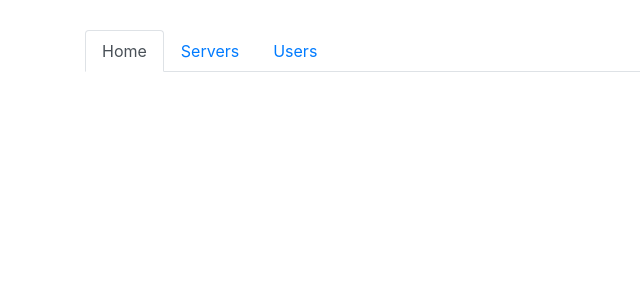
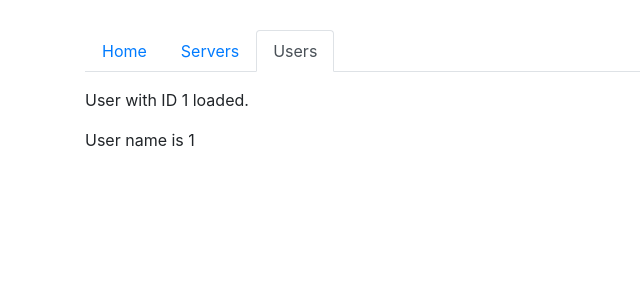
Before and after one commit to mallenswe/Angular-Learning, an Angular app in the folder my-first-app/: page /users/1/1 in a window 1280 px wide. Before the commit this address led to /. Shown: the top 300 px of the page, without its empty margins (0-640 px from the left). Built offline with nearby package versions, Linux system fonts and the light colour scheme.

Commit message:
Angular-Learning: Route Parameters

```diff
--- a/my-first-app/src/app/app.module.ts
+++ b/my-first-app/src/app/app.module.ts
@@ -48,6 +48,10 @@ const appRoutes: Routes = [
   {
     path: 'users',
     component:  RoutingUsersComponent
+  },
+  {
+    path: 'users/:id/:name',
+    component:  RoutingUserComponent
   },
   {
     path: 'servers',
--- a/my-first-app/src/app/routing-home/routing-home.component.html
+++ b/my-first-app/src/app/routing-home/routing-home.component.html
@@ -1,2 +1,3 @@
 <h4>Welcome to Server Manager 4.0</h4>
 <p>Manage your Servers and Users.</p>
+<button class="btn btn-primary" (click)="onLoadServers()">Load Servers</button>
--- a/my-first-app/src/app/routing-home/routing-home.component.ts
+++ b/my-first-app/src/app/routing-home/routing-home.component.ts
@@ -1,4 +1,5 @@
 import { Component, OnInit } from '@angular/core';
+import { Router } from '@angular/router';
 
 @Component({
   selector: 'app-routing-home',
@@ -7,9 +8,13 @@ import { Component, OnInit } from '@angular/core';
 })
 export class RoutingHomeComponent implements OnInit {
 
-  constructor() { }
+  constructor(private router: Router) { }
 
   ngOnInit() {
   }
 
+  onLoadServers() {
+    this.router.navigate(['/servers']);
+  }
+
 }
--- a/my-first-app/src/app/routing-section/routing-section.component.html
+++ b/my-first-app/src/app/routing-section/routing-section.component.html
@@ -2,14 +2,38 @@
   <div class="row">
     <div class="col-xs-12 col-sm-10 col-md-8 col-sm-offset-1 col-md-offset-2">
       <ul class="nav nav-tabs">
-        <li role="presentation" class="nav-item"><a class="nav-link active" [routerLink]="['/']" routerLinkActive="router-link-active" >Home</a></li>
-        <li role="presentation" class="nav-item"><a class="nav-link"[routerLink]="['/servers']" routerLinkActive="router-link-active" >Servers</a></li>
-        <li role="presentation" class="nav-item"><a class="nav-link" [routerLink]="['/users']" routerLinkActive="router-link-active" >Users</a></li>
+        <li role="presentation" class="nav-item">
+          <a
+            class="nav-link"
+            [routerLink]="['/']"
+            routerLinkActive="active"
+            [routerLinkActiveOptions]="{ exact: true }"
+            >Home</a
+          >
+        </li>
+        <li role="presentation" class="nav-item">
+          <a
+            class="nav-link"
+            [routerLink]="['/servers']"
+            routerLinkActive="active"
+            >Servers</a
+          >
+        </li>
+        <li role="presentation" class="nav-item">
+          <a
+            class="nav-link"
+            [routerLink]="['/users']"
+            routerLinkActive="active"
+            >Users</a
+          >
+        </li>
       </ul>
     </div>
   </div>
   <div class="row">
-    <div class="col-xs-12 col-sm-10 col-md-8 col-sm-offset-1 col-md-offset-2 mt-3">
+    <div
+      class="col-xs-12 col-sm-10 col-md-8 col-sm-offset-1 col-md-offset-2 mt-3"
+    >
       <router-outlet></router-outlet>
     </div>
   </div>
--- a/my-first-app/src/app/routing-servers/routing-servers.component.html
+++ b/my-first-app/src/app/routing-servers/routing-servers.component.html
@@ -7,6 +7,7 @@
     </div>
   </div>
   <div class="col-xs-12 col-sm-4">
+    <button class="btn btn-primary" (click)="onReload()">Reload Page</button>
     <app-edit-server></app-edit-server>
     <hr />
     <app-routing-server></app-routing-server>
--- a/my-first-app/src/app/routing-servers/routing-servers.component.ts
+++ b/my-first-app/src/app/routing-servers/routing-servers.component.ts
@@ -1,5 +1,6 @@
 import { Component, OnInit } from '@angular/core';
 import { ServersService } from './servers.service';
+import { Router, ActivatedRoute } from '@angular/router';
 @Component({
   selector: 'app-routing-servers',
   templateUrl: './routing-servers.component.html',
@@ -9,10 +10,12 @@ export class RoutingServersComponent implements OnInit {
 
   private servers: {id: number, name: string, status: string}[] = [];
 
-  constructor(private serversService: ServersService) { }
+  constructor(private serversService: ServersService, private router: Router, private route: ActivatedRoute) { }
 
   ngOnInit() {
     this.servers = this.serversService.getServers();
   }
-
+  onReload() {
+    this.router.navigate(['/servers'], {relativeTo: this.route});
+  }
 }
--- a/my-first-app/src/app/routing-users/routing-user/routing-user.component.html
+++ b/my-first-app/src/app/routing-users/routing-user/routing-user.component.html
@@ -1,2 +1,2 @@
-<p>User with ID _ID_ loaded.</p>
-<p>User name is _NAME_</p>
+<p>User with ID {{user.id}} loaded.</p>
+<p>User name is {{user.name}}</p>
--- a/my-first-app/src/app/routing-users/routing-user/routing-user.component.ts
+++ b/my-first-app/src/app/routing-users/routing-user/routing-user.component.ts
@@ -1,4 +1,5 @@
 import { Component, OnInit } from '@angular/core';
+import { ActivatedRoute } from '@angular/router';
 
 @Component({
   selector: 'app-routing-user',
@@ -7,9 +8,13 @@ import { Component, OnInit } from '@angular/core';
 })
 export class RoutingUserComponent implements OnInit {
   user: { id: number, name: string };
-  constructor() { }
+  constructor(private route: ActivatedRoute) { }
 
   ngOnInit() {
+    this.user = {
+      id: this.route.snapshot.params['id'],
+      name: this.route.snapshot.params['name']
+    };
   }
 
 }
```
